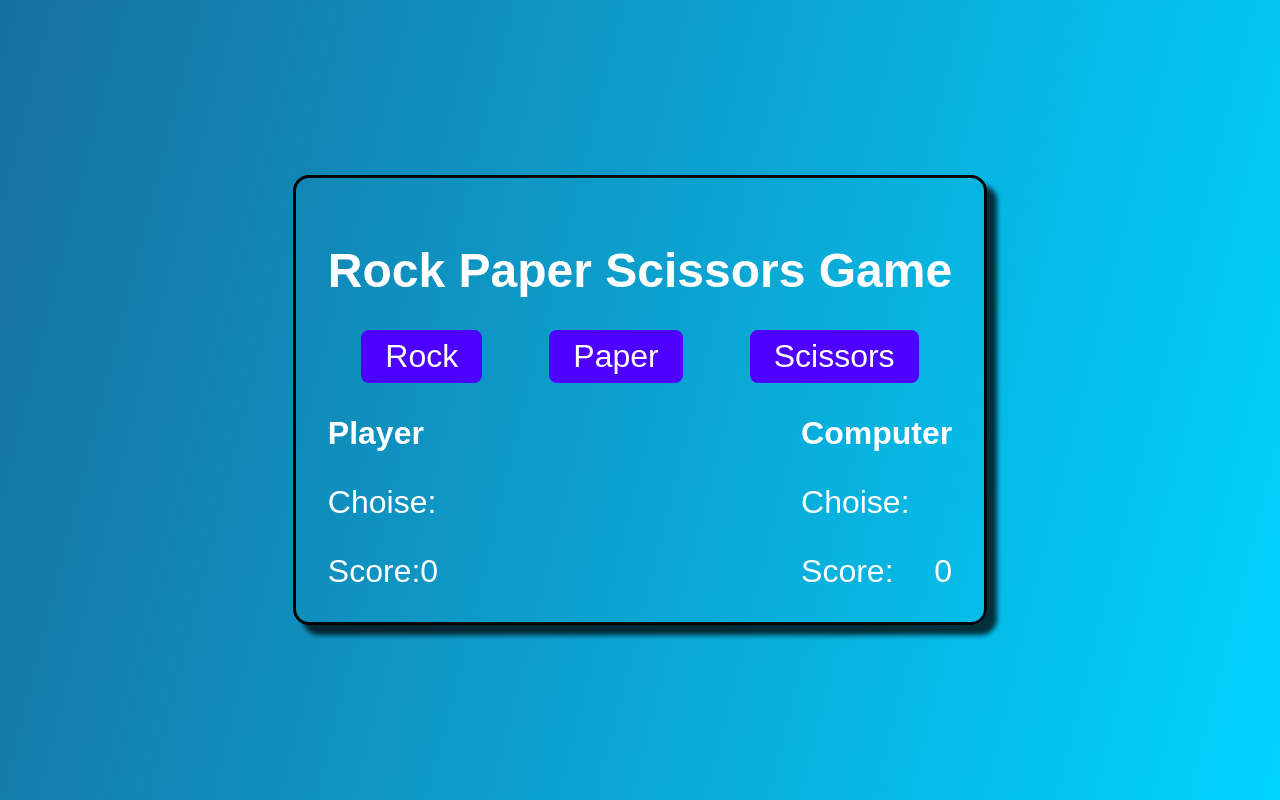
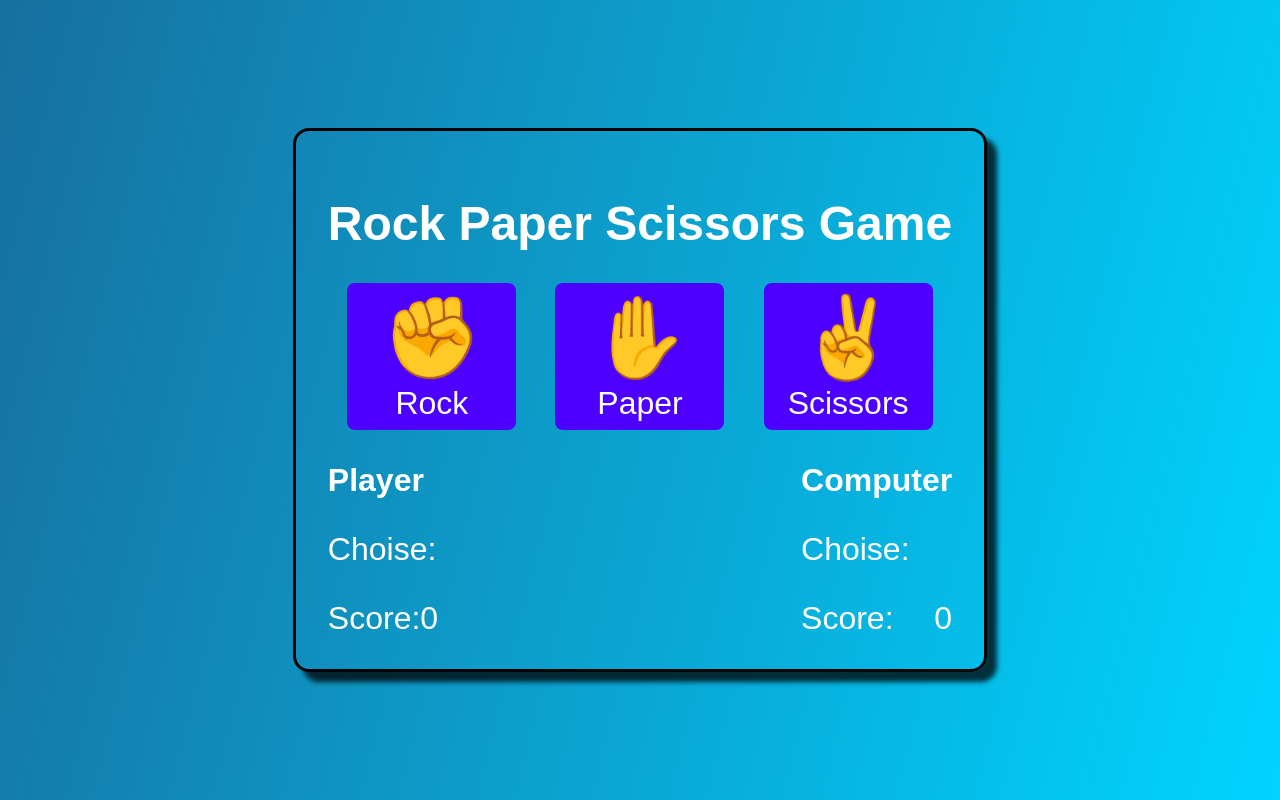
Before and after one commit to marekmf/rockpaperscissors, a plain HTML site: page index.html in a window 1280 px wide. Drawn offline with Linux system fonts and the light colour scheme.

Commit message:
new buttons design

```diff
--- a/index.html
+++ b/index.html
@@ -11,9 +11,18 @@
     <div class="container">
       <h1>Rock Paper Scissors Game</h1>
       <div class="btns">
-        <button class="btn btn-choise" id="rock">Rock</button>
-        <button class="btn btn-choise" id="paper">Paper</button>
-        <button class="btn btn-choise" id="scissors">Scissors</button>
+        <button class="btn btn-choise" id="rock">
+          <div class="emojis">✊</div>
+          Rock
+        </button>
+        <button class="btn btn-choise" id="paper">
+          <div class="emojis">✋</div>
+          Paper
+        </button>
+        <button class="btn btn-choise" id="scissors">
+          <div class="emojis">✌️</div>
+          Scissors
+        </button>
       </div>
       <div class="round"></div>
       <div class="score">
--- a/script.js
+++ b/script.js
@@ -74,6 +74,8 @@ newGameBtn.addEventListener('click', () => {
   computerScore = 0;
   playerScoreBoard.textContent = playerScore;
   computerScoreBoard.textContent = computerScore;
+  playerChoise.textContent = '';
+  computerChoise.textContent = '';
   roundText.textContent = '';
   endScreen.classList.remove('active');
   overlay.classList.remove('active');
--- a/style.css
+++ b/style.css
@@ -38,11 +38,22 @@ body {
   border-radius: 0.25em;
   background-color: hsl(258, 100%, 50%);
   padding: 0.25em 0.75em;
+  min-width: 169px;
+  transition: all 100ms ease-in-out;
 }
 
 .btn:hover {
   background-color: hsl(258, 100%, 40%);
   cursor: pointer;
+  transform: scale(1.1);
+}
+
+.btn:active {
+  transform: scale(1);
+}
+
+.emojis {
+  font-size: 2.5em;
 }
 
 .score,
```
